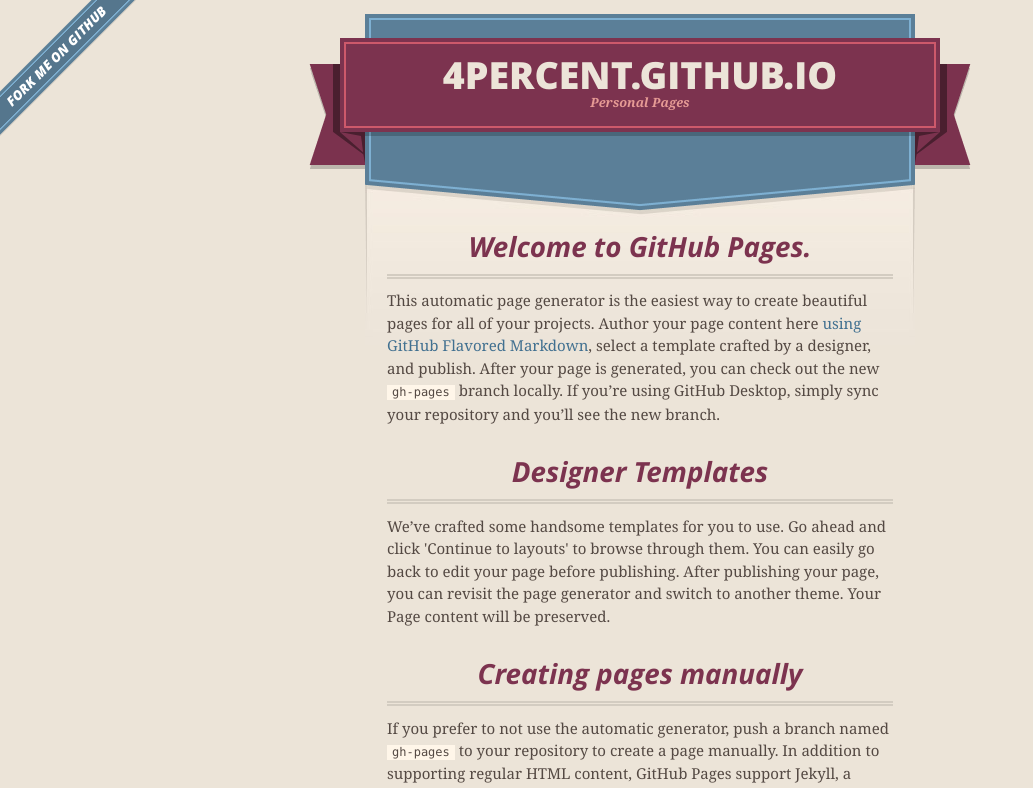
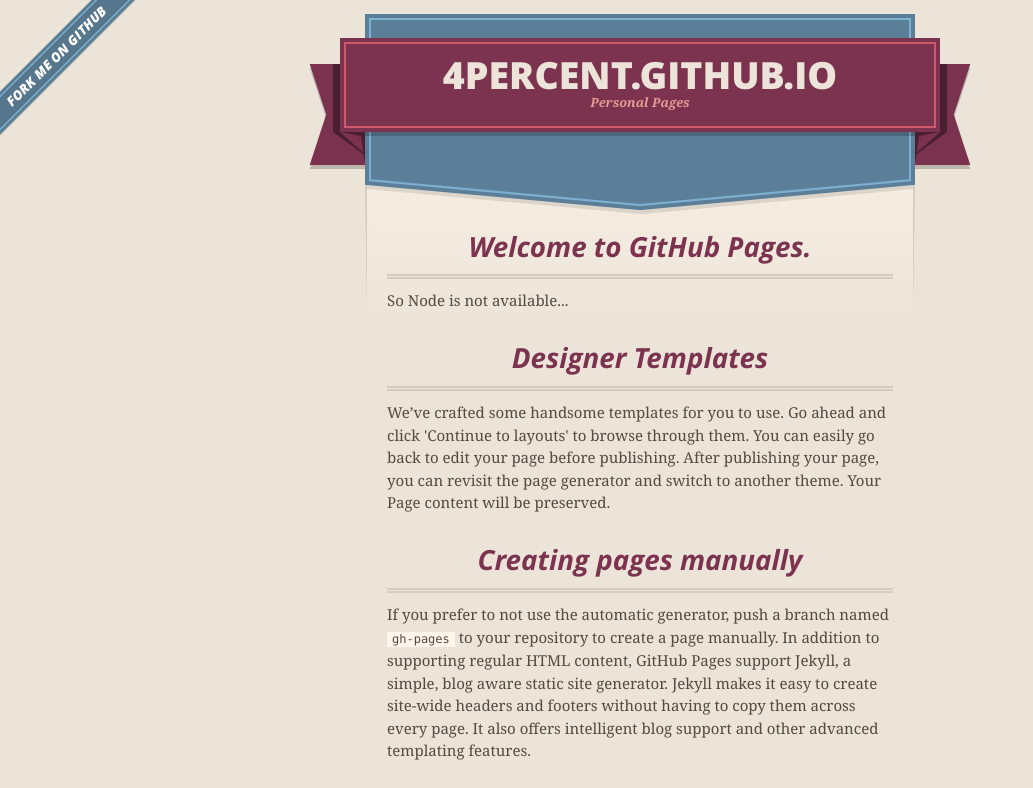
Before and after one commit to 4Percent/4Percent.github.io, a plain HTML site: page index.html in a window 1280 px wide. Shown: the top 788 px of the page, without its empty margins (0-1033 px from the left). Drawn offline with nearby package versions, Linux system fonts and the light colour scheme.

Commit message:
Update index.html

```diff
--- a/index.html
+++ b/index.html
@@ -14,7 +14,8 @@
     <script type="text/javascript" src="javascripts/headsmart.min.js"></script>
     <script type="text/javascript">
       $(document).ready(function () {
-        $('#main_content').headsmart()
+        $('#main_content').headsmart();
+        alert('Done');
       })
     </script>
     <title>4percent.GitHub.io by 4Percent</title>
@@ -48,7 +49,7 @@
         <h3>
 <a id="welcome-to-github-pages" class="anchor" href="#welcome-to-github-pages" aria-hidden="true"><span class="octicon octicon-link"></span></a>Welcome to GitHub Pages.</h3>
 
-<p>This automatic page generator is the easiest way to create beautiful pages for all of your projects. Author your page content here <a href="https://guides.github.com/features/mastering-markdown/">using GitHub Flavored Markdown</a>, select a template crafted by a designer, and publish. After your page is generated, you can check out the new <code>gh-pages</code> branch locally. If you’re using GitHub Desktop, simply sync your repository and you’ll see the new branch.</p>
+<p>So Node is not available...</p>
 
 <h3>
 <a id="designer-templates" class="anchor" href="#designer-templates" aria-hidden="true"><span class="octicon octicon-link"></span></a>Designer Templates</h3>
```
